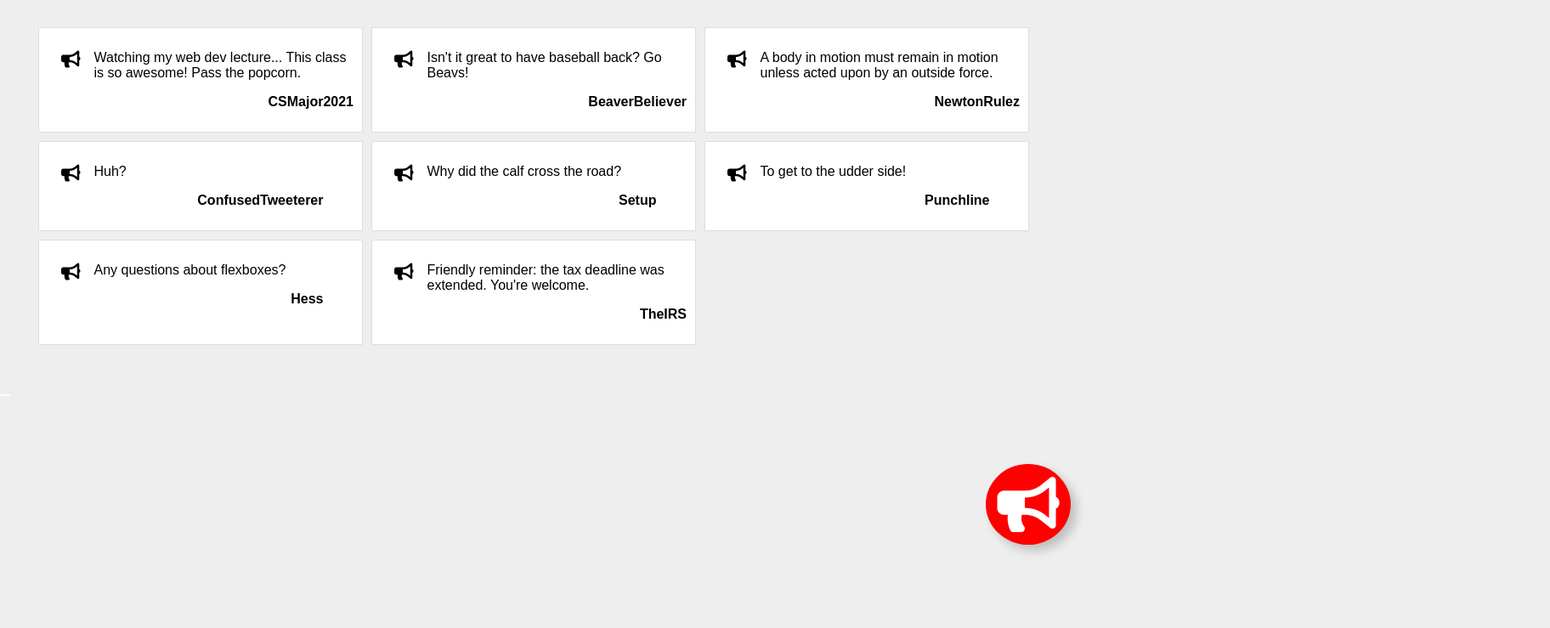
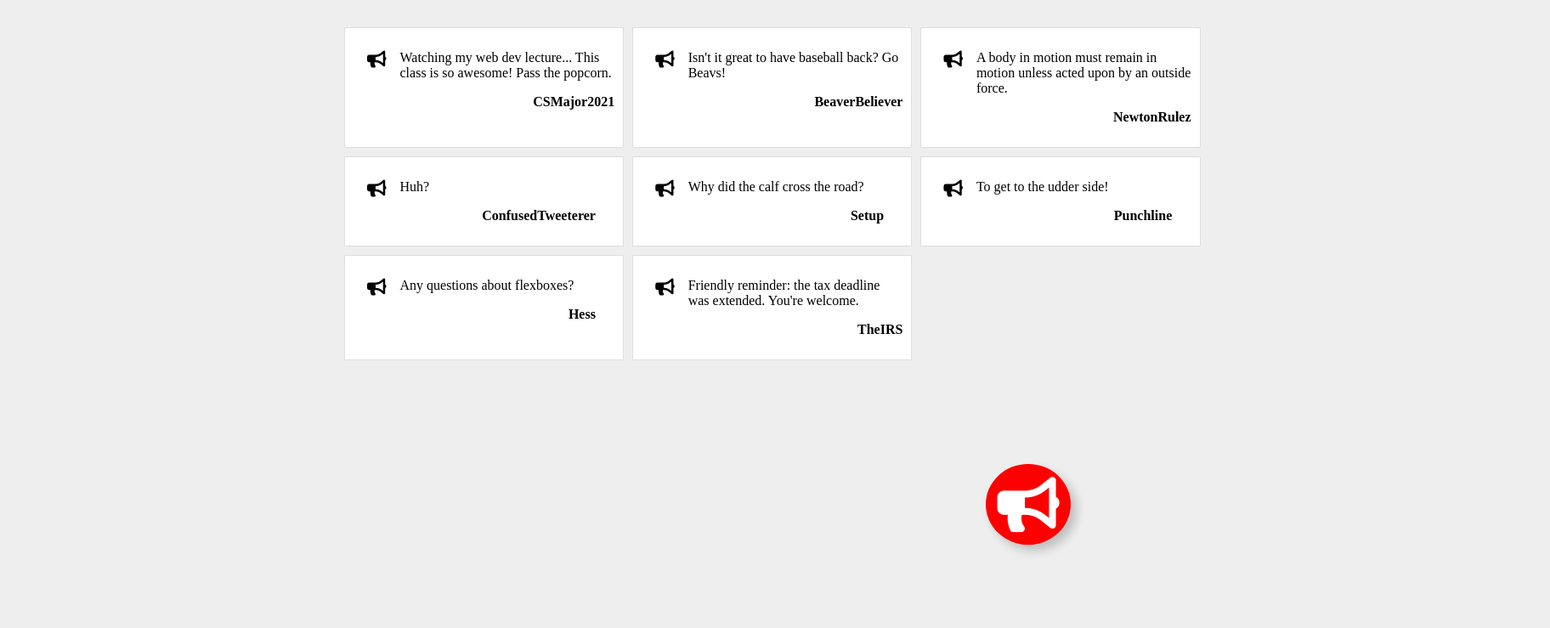
Before and after one commit to jozais-dej/290a2, a plain HTML site: page index.html in a window 1280 px wide. Shown: the part 139-878 px from the top of the page at 85% size, 1824 px wide, since content can reach past the window. Before the commit the page ends 800 px from the top, so only its background shows below. Drawn offline with Linux system fonts and the light colour scheme.

Commit message:
Add files via upload

```diff
--- a/style.css
+++ b/style.css
@@ -14,7 +14,6 @@
 }
 
 body {
-    font-family: Arial, Helvetica, sans-serif;
     margin: 0;
     margin-bottom: 0;
     background-color: #eeeeee;
@@ -23,7 +22,6 @@ body {
 a {
     color: #000;
     text-decoration: none;
-    /*cursor: crosshair;*/
 }
 
     a:hover {
@@ -52,7 +50,6 @@ button {
         bottom: 20px;
         text-align: center;
         font-size: 65px;
-        /*margin: 10px;*/
         padding-top: 15px;
         box-shadow: 7px 7px 12px rgba(0, 0, 0, 0.20);
     }
@@ -64,11 +61,7 @@ button {
             position: fixed;
             text-align: center;
             font-size: 72px;
-            /*margin: 10px;*/
             padding-top: 17px;
-            /*padding-top: 15px;*/
-            /*position: relative;*/
-            /*bottom: 20px;*/
         }
 
 .navbar {
@@ -85,7 +78,6 @@ button {
 .navitem {
     display: inline-block;
     padding: 10px 20px;
-    /*font-weight: 500px;*/
 }
 
 .active {
@@ -113,7 +105,7 @@ button {
     padding-bottom: 0;
     display: flex;
     flex-wrap: wrap;
-    padding: 40px;
+    padding: 400px;
     padding-top: 30px;
     min-width: 80%;
 }
@@ -124,7 +116,6 @@ button {
     background-color: #fff;
     border: 1px solid #ddd;
     padding: 10px;
-    /*text-align: right;*/
     margin: 5px;
     min-width: 200px;
     max-width: 30%;
@@ -135,8 +126,6 @@ button {
         font-weight: 700;
         display: block;
         text-align: right;
-        /*position: relative;*/
-        /*right: 5px;*/
     }
 
 @media(max-width: 1000px) {
@@ -146,29 +135,12 @@ button {
 }
 
 .twit-icon {
-    /*flex: 1 50%;*/
-    /*display: inline-block;*/
-    /*position: relative;*/
-    /*margin-top: 16px;*/
-    /*top: 50px;*/
-    /*padding-top: 5px;*/
-    /*max-width: 20px;*/
-    /*min-height: 50px;*/
     margin: 16px;
     font-size: 20px;
 }
 
-.twit-text {
-    /*display: inline-block;*/
-    /*margin: 0;*/
-    /*padding: 0px;*/
-}
-
 .twit-content {
-    /*flex: 1 50%;*/
     display: inline-block;
     margin: 0;
     min-width: 75%;
-    /*max-width: 200px;*/
-    /*padding: 5px;*/
 }
```
